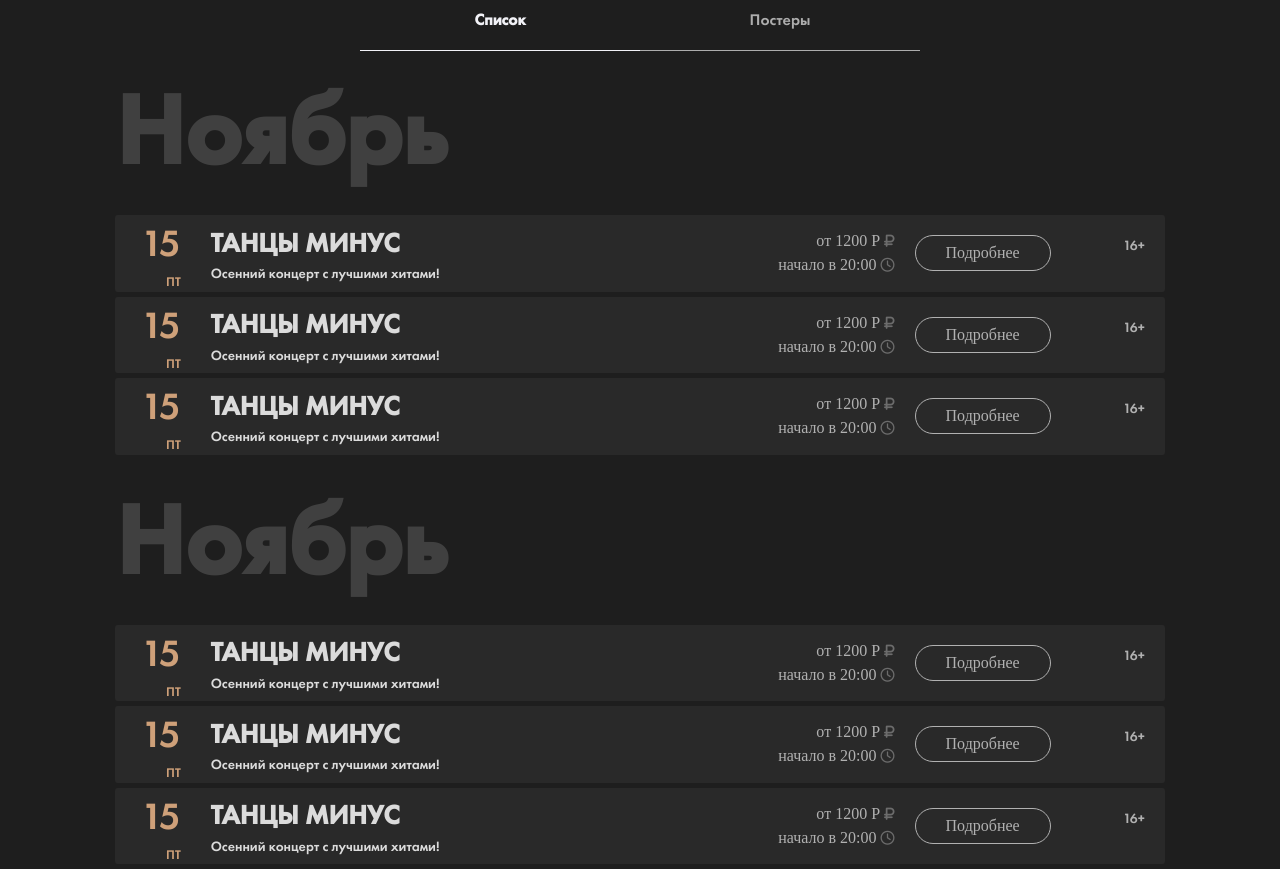
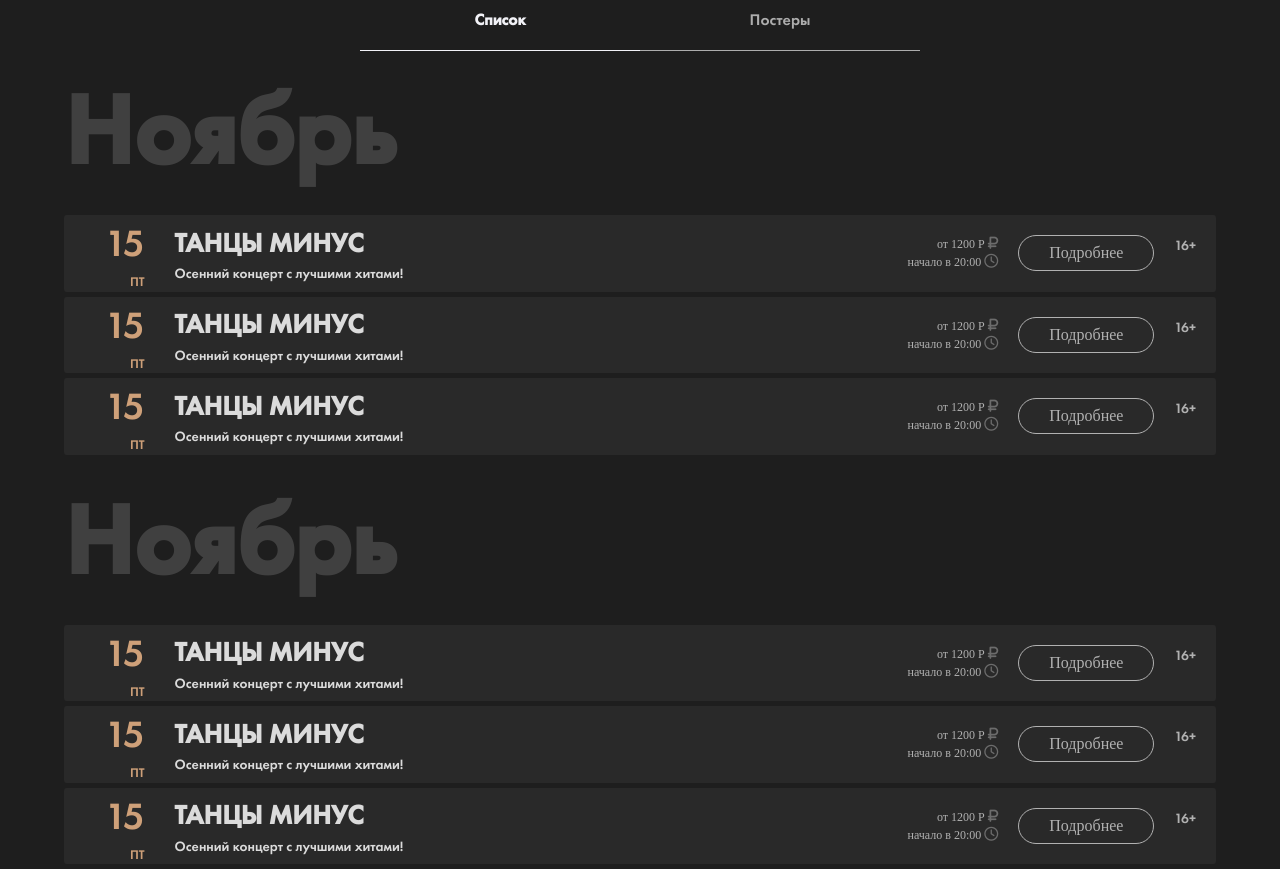
Before and after one commit to mortalshot/ggmmm2012, a plain HTML site: page index.html in a window 1280 px wide. Drawn offline with nearby package versions, Linux system fonts and the light colour scheme.

Commit message:
Add files via upload

```diff
--- a/css/style.css
+++ b/css/style.css
@@ -61,7 +61,7 @@
 
 .section-afisha-tabContent {
     width: 100%;
-    padding: 0 9%;
+    padding: 0 5%;
 }
 
 .spisok-month {
@@ -75,12 +75,17 @@
 }
 
 .spisok-afisha {
+    margin: 5px 0;
     background-color: #292929;
     border-radius: 3px;
     display: flex;
     align-items: center;
-    margin: 5px 0;
     color: #b1b1b1;
+    transition: 0.75s ease;
+}
+.spisok-afisha:hover {
+    margin: 5px -2%;
+    transition: 0.75s ease;
 }
 
 .spisok-afisha-date {
@@ -128,6 +133,7 @@
     font-family: FuturaPtLight sans-serif;
     text-align: right;
     padding: 0 20px;
+    font-size: 12px;
 }
 
 .spisok-afisha-description .fas,
@@ -139,7 +145,6 @@
 .spisok-afisha-age {
     display: flex;
     align-self: flex-start;
-    flex-grow: 2;
     justify-content: flex-end;
     padding: 20px;
     font-size: 14px;
@@ -155,6 +160,7 @@
 }
 
 .postery-card {
+    margin: 0 10px;
     max-width: 400px;
     background-color: #292929;
     border-radius: 10px !important;
```
